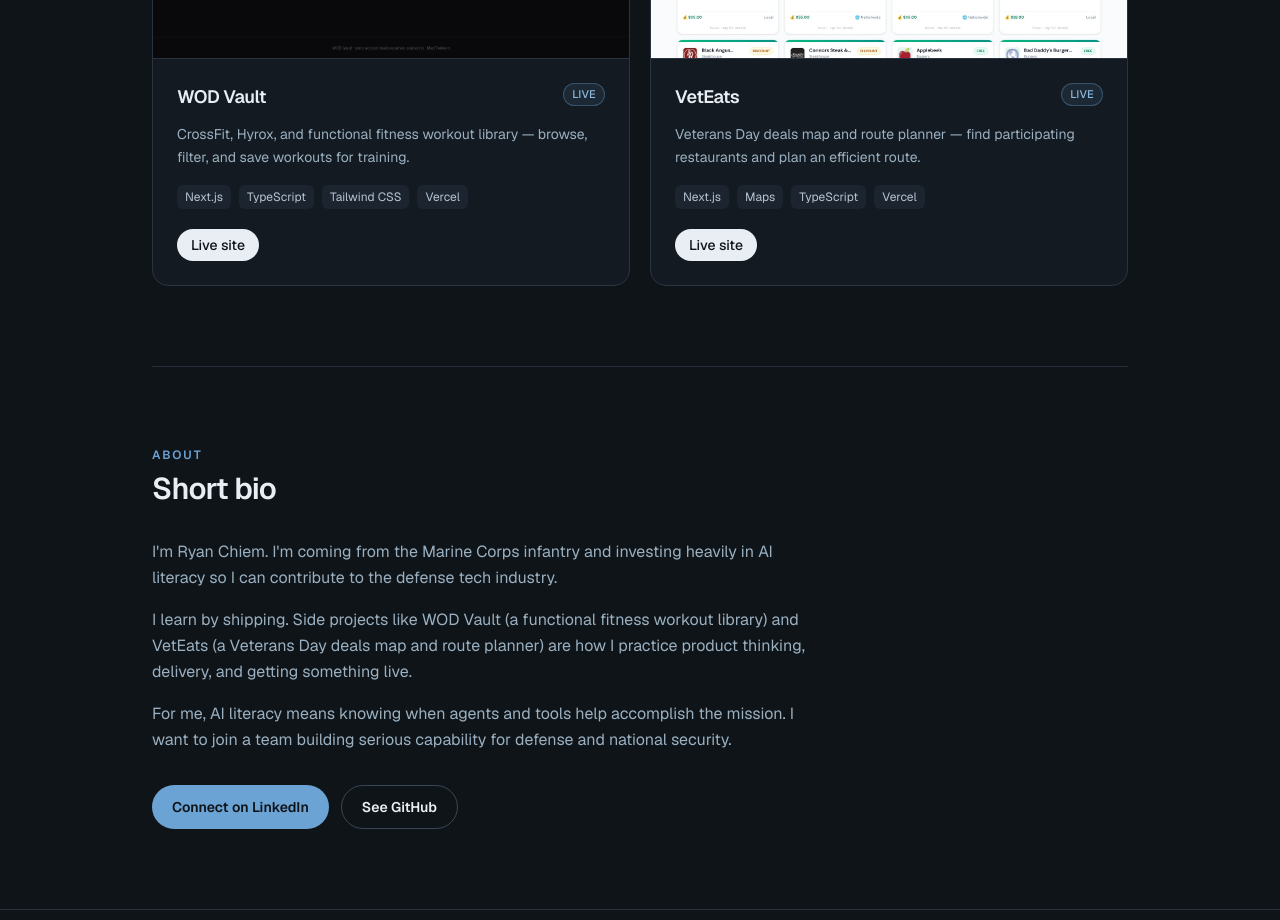
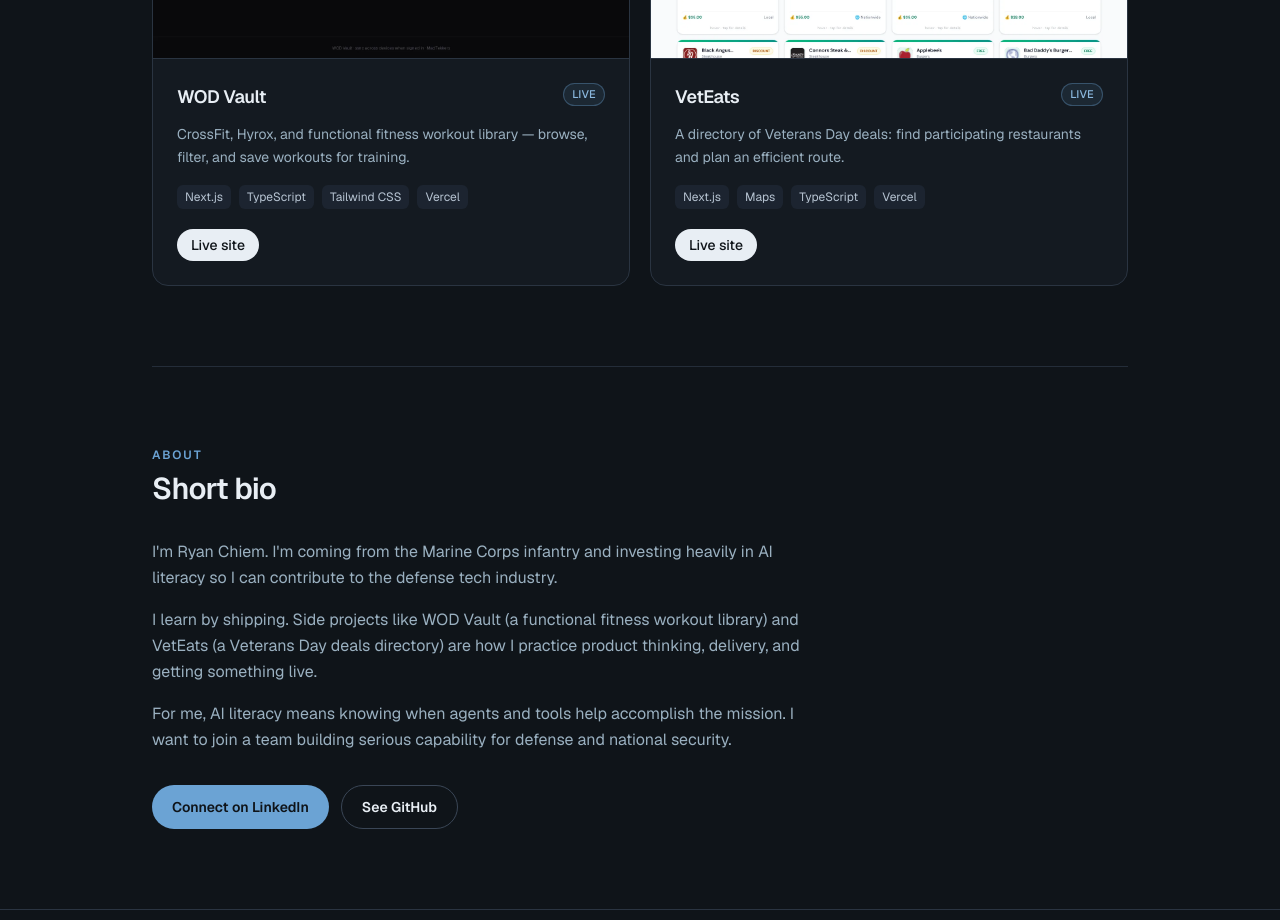
Before and after one commit to MadTekkers/portfolio, a Next.js app: page / in a window 1280 px wide. Shown: the part 1060-1980 px from the top of the page. Built offline with nearby package versions, Linux system fonts and the light colour scheme.

Commit message:
Reword VetEats as a Veterans Day deals directory

```diff
--- a/src/content/projects.ts
+++ b/src/content/projects.ts
@@ -25,7 +25,7 @@
     slug: "veteats",
     name: "VetEats",
     summary:
-      "Veterans Day deals map and route planner — find participating restaurants and plan an efficient route.",
+      "A directory of Veterans Day deals: find participating restaurants and plan an efficient route.",
     stack: ["Next.js", "Maps", "TypeScript", "Vercel"],
     liveUrl: "https://veteats.com",
     image: "/projects/veteats.webp",
--- a/src/content/site.ts
+++ b/src/content/site.ts
@@ -12,7 +12,7 @@
     "I spent 5 years in the Marine Corps infantry using any tools available to improve lethality and performance. Now, I take AI literacy seriously. I'm building software on the side and these are the projects I'm working on.",
   about: [
     "I'm Ryan Chiem. I'm coming from the Marine Corps infantry and investing heavily in AI literacy so I can contribute to the defense tech industry.",
-    "I learn by shipping. Side projects like WOD Vault (a functional fitness workout library) and VetEats (a Veterans Day deals map and route planner) are how I practice product thinking, delivery, and getting something live.",
+    "I learn by shipping. Side projects like WOD Vault (a functional fitness workout library) and VetEats (a Veterans Day deals directory) are how I practice product thinking, delivery, and getting something live.",
     "For me, AI literacy means knowing when agents and tools help accomplish the mission. I want to join a team building serious capability for defense and national security.",
   ],
 } as const;
```
